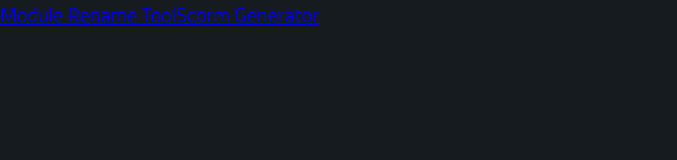
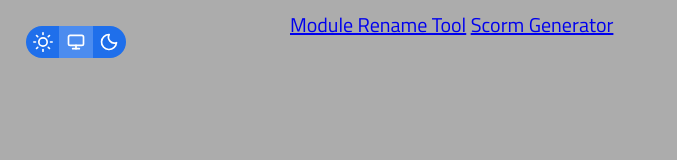
Before and after one commit to fr0st42/blackboard-assist, a website: page public/index.html in a window 1280 px wide. Shown: the whole page, without its empty margins (0-677 px from the left). Drawn offline with Linux system fonts and the light colour scheme.

Commit message:
:sparkles: added theme switcher to index

```diff
--- a/public/index.html
+++ b/public/index.html
@@ -4,10 +4,29 @@
 	<meta charset="UTF-8">
 	<meta name="viewport" content="width=device-width, initial-scale=1.0">
 	<title>Blackboard Assist Home</title>
+
 	<link rel="stylesheet" href="/styles/site.css">
+	<link rel="stylesheet" href="/styles/theme.css">
+
+	<script src="/scripts/theme.js" type="module"></script>
 </head>
-<body class="dark">
-	<a href="/module-rename">Module Rename Tool</a>
-	<a href="/scorm">Scorm Generator</a>
+<body>
+	<aside>
+		<section id="theme-picker">
+			<button id="light-theme">
+				<img src="/images/theme/light.svg" alt="Light Theme">
+			</button>
+			<button id="system-theme">
+				<img src="/images/theme/system.svg" alt="System Theme">
+			</button>
+			<button id="dark-theme">
+				<img src="/images/theme/dark.svg" alt="Dark Theme">
+			</button>
+		</section>
+	</aside>
+	<main>
+		<a href="/module-rename">Module Rename Tool</a>
+		<a href="/scorm">Scorm Generator</a>
+	</main>
 </body>
 </html>
```
